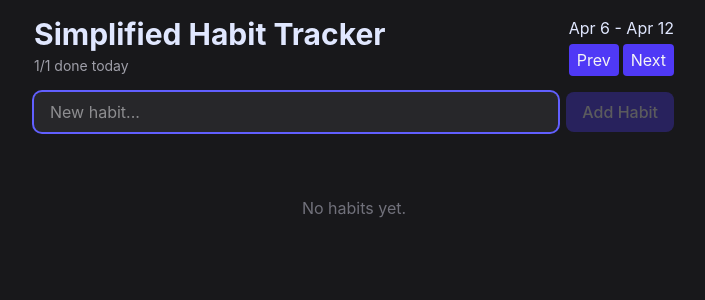
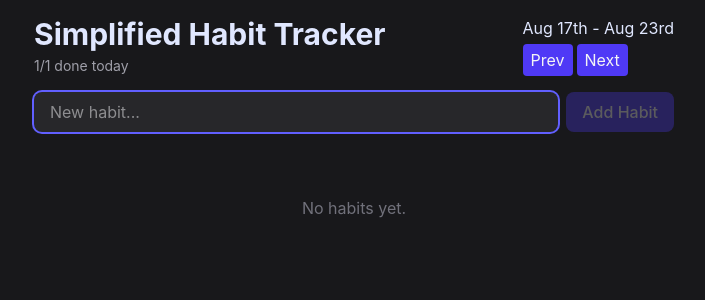
Before and after one commit to NotNotEvan/habit-tracker-template, a React (Vite) app: page / in a window 1280 px wide. Shown: the top 300 px of the page, without its empty margins (286-991 px from the left). Built offline with nearby package versions, Linux system fonts and the light colour scheme.

Commit message:
Add DateProvider for centralized date state

```diff
--- a/src/App.tsx
+++ b/src/App.tsx
@@ -4,6 +4,7 @@ import { useEffect, useState } from 'react'
 import { HabitForm } from '@/components/HabitForm'
 import { HabitList } from '@/components/HabitList'
 import { Header } from '@/components/Header'
+import { DateProvider } from '@/contexts/DateContext'
 import type { Habit } from '@/types/habit'
 
 export default function App() {
@@ -47,6 +48,7 @@ export default function App() {
   }, [habits])
 
   return (
+    <DateProvider>
       <div className='mx-auto flex max-w-2xl flex-col gap-4 p-4'>
         <Header />
         <HabitForm onSubmit={addHabit} />
@@ -56,5 +58,6 @@ export default function App() {
           onToggle={toggleHabit}
         />
       </div>
+    </DateProvider>
   )
 }
--- a/src/components/HabitList.tsx
+++ b/src/components/HabitList.tsx
@@ -1,13 +1,7 @@
-import {
-  format,
-  eachDayOfInterval,
-  endOfWeek,
-  startOfWeek,
-  isSameDay,
-  isAfter
-} from 'date-fns'
+import { format, isSameDay, isAfter } from 'date-fns'
 
 import { Button } from '@/components/Button'
+import { useDate } from '@/hooks/useDate'
 import type { Habit } from '@/types/habit'
 
 interface HabitListProps {
@@ -42,10 +36,7 @@ interface HabitItemProps {
 }
 
 function HabitItem({ habit, onDelete, onToggle }: HabitItemProps) {
-  const visibleDates = eachDayOfInterval({
-    start: startOfWeek(new Date(), { weekStartsOn: 1 }),
-    end: endOfWeek(new Date(), { weekStartsOn: 1 })
-  })
+  const { visibleDates, today } = useDate()
 
   function handleDelete() {
     onDelete(habit.id)
@@ -69,7 +60,7 @@ function HabitItem({ habit, onDelete, onToggle }: HabitItemProps) {
       <div className='flex gap-2'>
         {visibleDates.map((date) => (
           <Button
-            disabled={isAfter(date, new Date())}
+            disabled={isAfter(date, today)}
             key={date.toISOString()}
             className='flex flex-1 flex-col items-center gap-0.5 rounded-lg text-sm'
             variant={
--- a/src/components/Header.tsx
+++ b/src/components/Header.tsx
@@ -1,6 +1,10 @@
+import { format } from 'date-fns'
+
 import { Button } from '@/components/Button'
+import { useDate } from '@/hooks/useDate'
 
 export function Header() {
+  const { currentWeekStart, currentWeekEnd } = useDate()
   return (
     <header className='flex items-center justify-between'>
       <div className='flex flex-col gap-1'>
@@ -8,8 +12,11 @@ export function Header() {
         <span className='text-sm text-zinc-400'>1/1 done today</span>
       </div>
       <div className='flex flex-col gap-1'>
-        <p>Apr 6 - Apr 12</p>
-        <div className='flex items-baseline gap-1'>
+        <p>
+          {format(currentWeekStart, 'LLL do')} -{' '}
+          {format(currentWeekEnd, 'LLL do')}
+        </p>
+        <div className='flex gap-1'>
           <Button>Prev</Button>
           <Button>Next</Button>
         </div>
--- /dev/null
+++ b/src/contexts/DateContext.tsx
@@ -0,0 +1,29 @@
+import { eachDayOfInterval, endOfWeek, startOfWeek } from 'date-fns'
+import { createContext, type PropsWithChildren } from 'react'
+
+interface DateContextType {
+  today: Date
+  visibleDates: Date[]
+  currentWeekStart: Date
+  currentWeekEnd: Date
+}
+
+const DateContext = createContext<DateContextType | null>(null)
+
+function DateProvider({ children }: PropsWithChildren) {
+  const visibleDates = eachDayOfInterval({
+    start: startOfWeek(new Date(), { weekStartsOn: 1 }),
+    end: endOfWeek(new Date(), { weekStartsOn: 1 })
+  })
+
+  const contextValue: DateContextType = {
+    today: new Date(),
+    visibleDates,
+    currentWeekStart: visibleDates[0],
+    currentWeekEnd: visibleDates[visibleDates.length - 1]
+  }
+
+  return <DateContext value={contextValue}>{children}</DateContext>
+}
+
+export { DateContext, DateProvider }
--- /dev/null
+++ b/src/hooks/useDate.ts
@@ -0,0 +1,11 @@
+import { use } from 'react'
+
+import { DateContext } from '@/contexts/DateContext'
+
+export function useDate() {
+  const context = use(DateContext)
+  if (!context) {
+    throw new Error('useDate must be used within a DateProvider')
+  }
+  return context
+}
```
Lines whose indentation alone changed are shown as unchanged.
